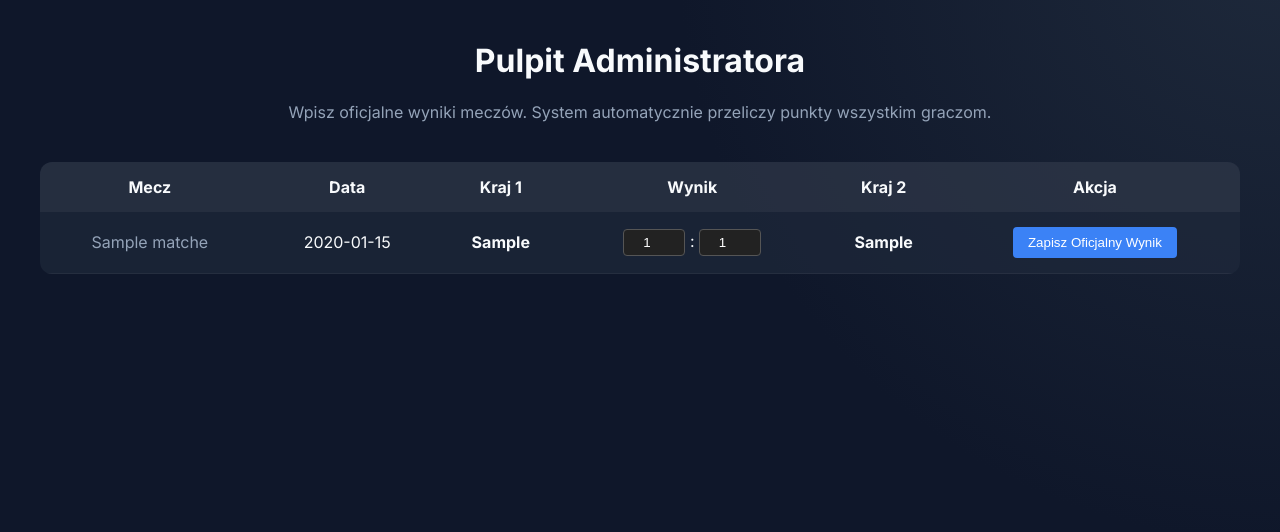
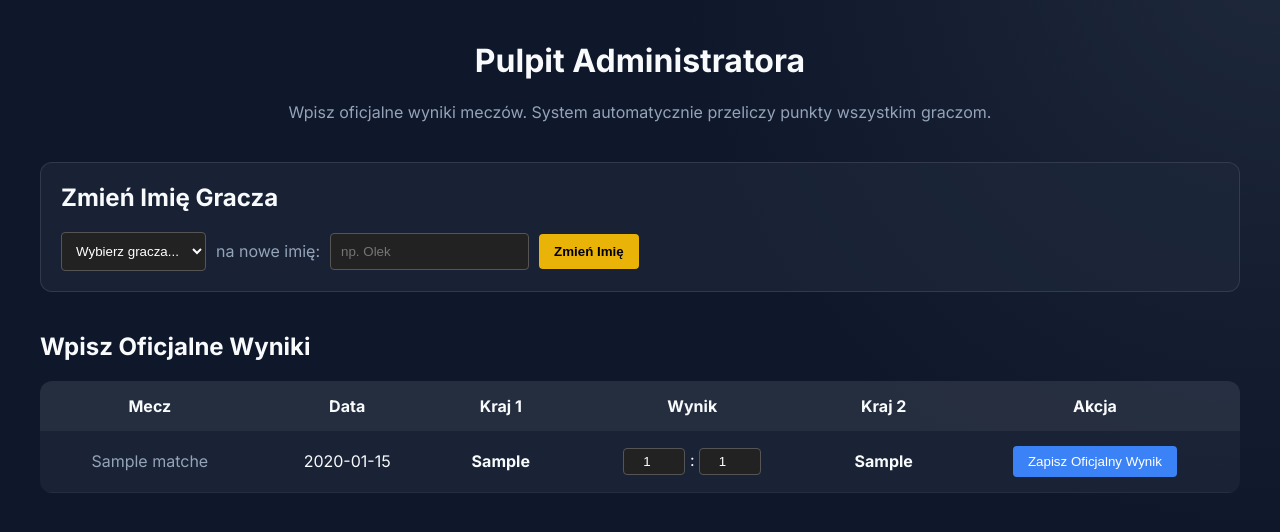
Before and after one commit to ajemfakinalkoholik-commits/mundial-2026, a Flask app: page /admin in a window 1280 px wide. Shown: the part 60-592 px from the top of the page. Run offline with Flask 3, Linux system fonts and the light colour scheme; a user stored in the database is signed in; tables that the repository leaves empty hold one stand-in row (values such as "Sample post").

Commit message:
Add files via upload

```diff
--- a/app.py
+++ b/app.py
@@ -228,6 +228,16 @@ def admin():
         return redirect(url_for('dashboard'))
 
     if request.method == 'POST':
+        old_name = request.form.get('old_name')
+        new_name = request.form.get('new_name')
+        if old_name and new_name:
+            user = User.query.filter_by(name=old_name).first()
+            if user:
+                user.name = new_name
+                db.session.commit()
+                flash(f'Zmieniono imię gracza na: {new_name}!', 'success')
+            return redirect(url_for('admin'))
+
         match_id = request.form.get('match_id')
         res_1 = request.form.get('res_1')
         res_2 = request.form.get('res_2')
@@ -249,7 +259,8 @@ def admin():
             flash('Zapisano wynik!', 'success')
 
     matches = Match.query.order_by(Match.group_name, Match.start_time).all()
-    return render_template('admin.html', matches=matches)
+    all_users = User.query.order_by(User.name).all()
+    return render_template('admin.html', matches=matches, all_users=all_users)
 
 def calculate_points(match_id):
     match = db.session.get(Match, match_id)
--- a/templates/admin.html
+++ b/templates/admin.html
@@ -6,6 +6,23 @@
     <p style="color: var(--text-secondary);">Wpisz oficjalne wyniki meczów. System automatycznie przeliczy punkty wszystkim graczom.</p>
 </div>
 
+<div style="margin-bottom: 40px; background: var(--panel-bg); padding: 20px; border-radius: 12px; border: 1px solid rgba(255,255,255,0.1);">
+    <h2 style="margin-top: 0;">Zmień Imię Gracza</h2>
+    <form method="POST" action="{{ url_for('admin') }}" style="display: flex; gap: 10px; align-items: center; flex-wrap: wrap;">
+        <select name="old_name" required style="padding: 10px; border-radius: 4px; background: #222; color: white; border: 1px solid #555;">
+            <option value="" disabled selected>Wybierz gracza...</option>
+            {% for u in all_users %}
+            <option value="{{ u.name }}">{{ u.name }}</option>
+            {% endfor %}
+        </select>
+        <span style="color: var(--text-secondary);">na nowe imię:</span>
+        <input type="text" name="new_name" placeholder="np. Olek" required style="padding: 10px; border-radius: 4px; border: 1px solid #555; background: #222; color: white;">
+        <button type="submit" style="padding: 10px 15px; background: var(--warning); color: black; border: none; border-radius: 4px; cursor: pointer; font-weight: bold;">Zmień Imię</button>
+    </form>
+</div>
+
+<h2 style="margin-bottom: 20px;">Wpisz Oficjalne Wyniki</h2>
+<div style="overflow-x: auto;">
 <table style="width: 100%; border-collapse: collapse; background: var(--panel-bg); border-radius: 12px; overflow: hidden;">
     <tr style="background: rgba(255, 255, 255, 0.05);">
         <th style="padding: 15px;">Mecz</th>
@@ -35,4 +52,5 @@
     </tr>
     {% endfor %}
 </table>
+</div>
 {% endblock %}
```
